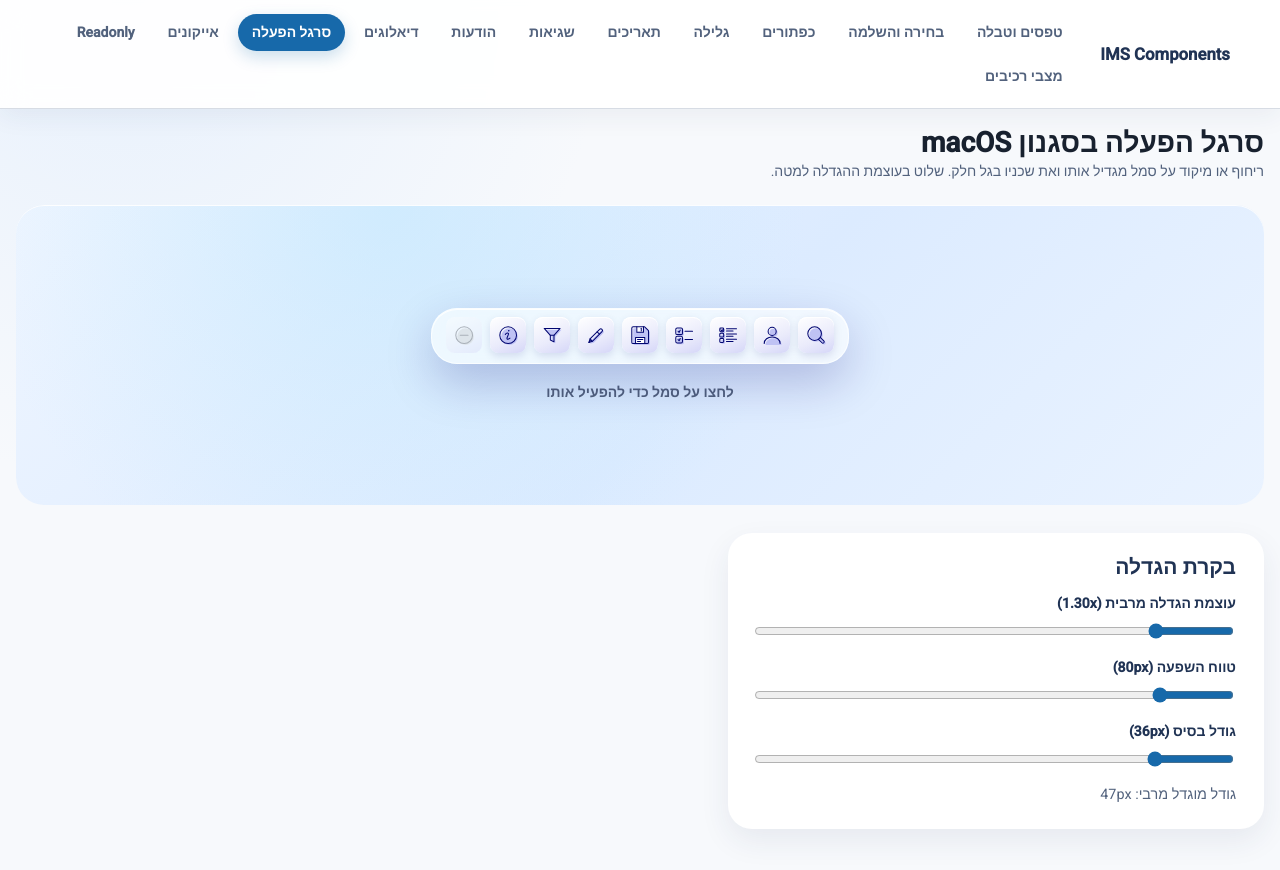
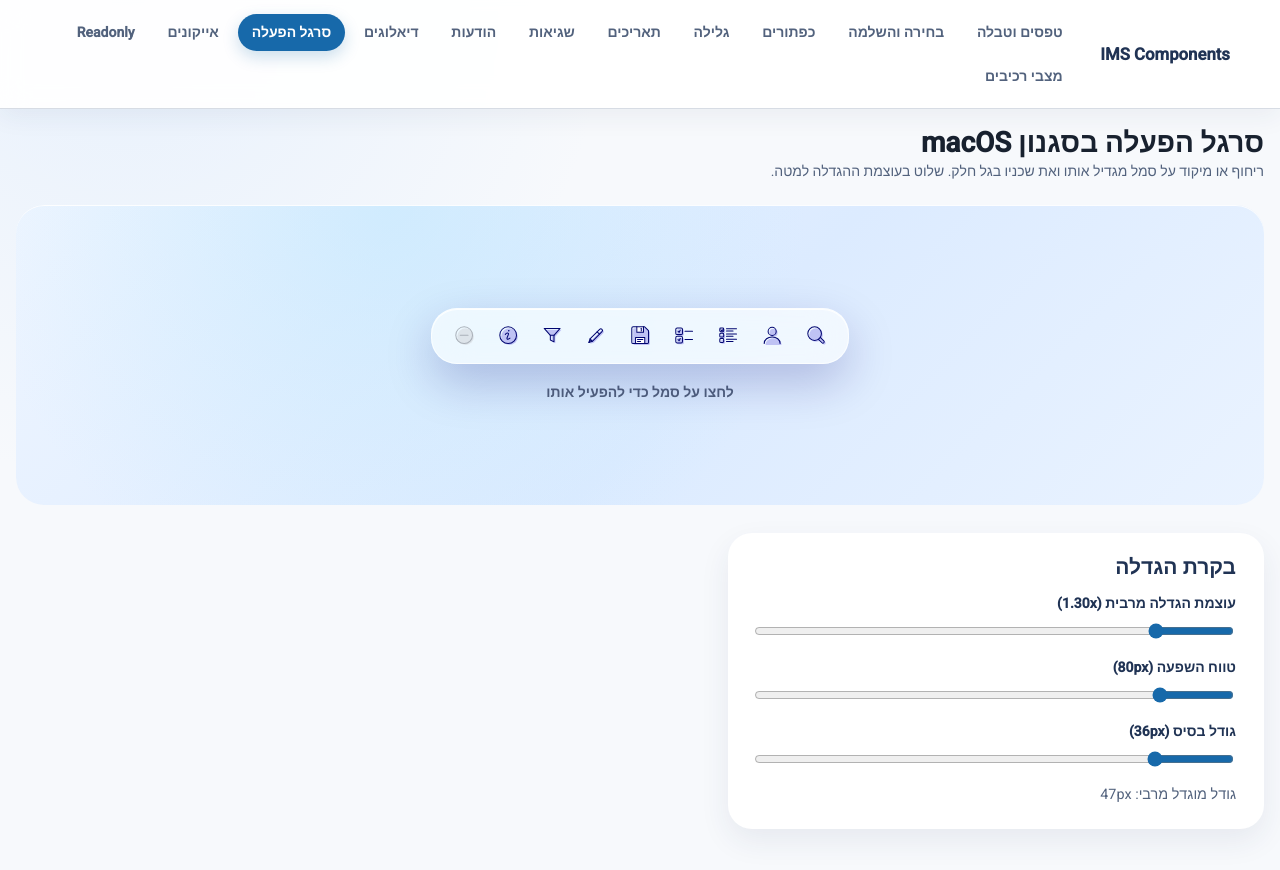
Before and after one commit to Far-Art/features-testing, an Angular app: page /dock in a window 1280 px wide. Shown: the top 870 px of the page. Built offline with nearby package versions, Linux system fonts and the light colour scheme.

Commit message:
slightly change style

```diff
--- a/src/app/components/ims-dock/ims-dock-item.scss
+++ b/src/app/components/ims-dock/ims-dock-item.scss
@@ -21,19 +21,36 @@
     height: 100%;
     padding: 0;
     border: 0;
-    border-radius: 24%;
-    background: linear-gradient(
-        155deg,
-        var(--ims-color-surface-panel),
-        var(--ims-color-interactive-subtle) 60%,
-        var(--ims-color-interactive-alt-subtle)
-    );
-    box-shadow:
-        inset 0 1px 0 color-mix(in srgb, var(--ims-color-surface-panel) 90%, transparent),
-        0 3px 8px color-mix(in srgb, var(--ims-color-on-surface) 12%, transparent);
+    border-radius: 0.8rem;
+    /*
+     * Transparent at rest; hover and press are plain background-colour swaps on
+     * the button itself. No overlay layers, gradients, shadows or transforms —
+     * this runs without a GPU, so every state change stays a flat repaint of one
+     * small box rather than a composited layer.
+     */
+    background-color: transparent;
     cursor: pointer;
     font: inherit;
     line-height: 1;
+    transition: background-color 140ms ease;
+}
+
+/*
+ * Hover is matched on the button rather than on :host — the button fills the host
+ * exactly, so the two are equivalent to point at, but the host form drags an extra
+ * attribute selector into the specificity and would then outrank the press rule
+ * below (a mouse press is always hovering too). Same weight here, press last wins.
+ */
+.ims-dock-item__button:hover:not(:disabled),
+.ims-dock-item__button:focus-visible {
+    background-color: var(--ims-color-interactive-subtle);
+}
+
+/* Press is one step deeper on the same ramp, and arrives quicker than the hover
+   fade — press feedback should read as immediate. */
+.ims-dock-item__button:active:not(:disabled) {
+    background-color: var(--ims-color-interactive-alt-subtle);
+    transition-duration: 90ms;
 }
 
 .ims-dock-item__button:focus-visible {
@@ -44,7 +61,6 @@
 .ims-dock-item__button:disabled {
     cursor: not-allowed;
     opacity: 0.4;
-    box-shadow: none;
 }
 
 :host(.ims-dock-item--disabled) {
```
